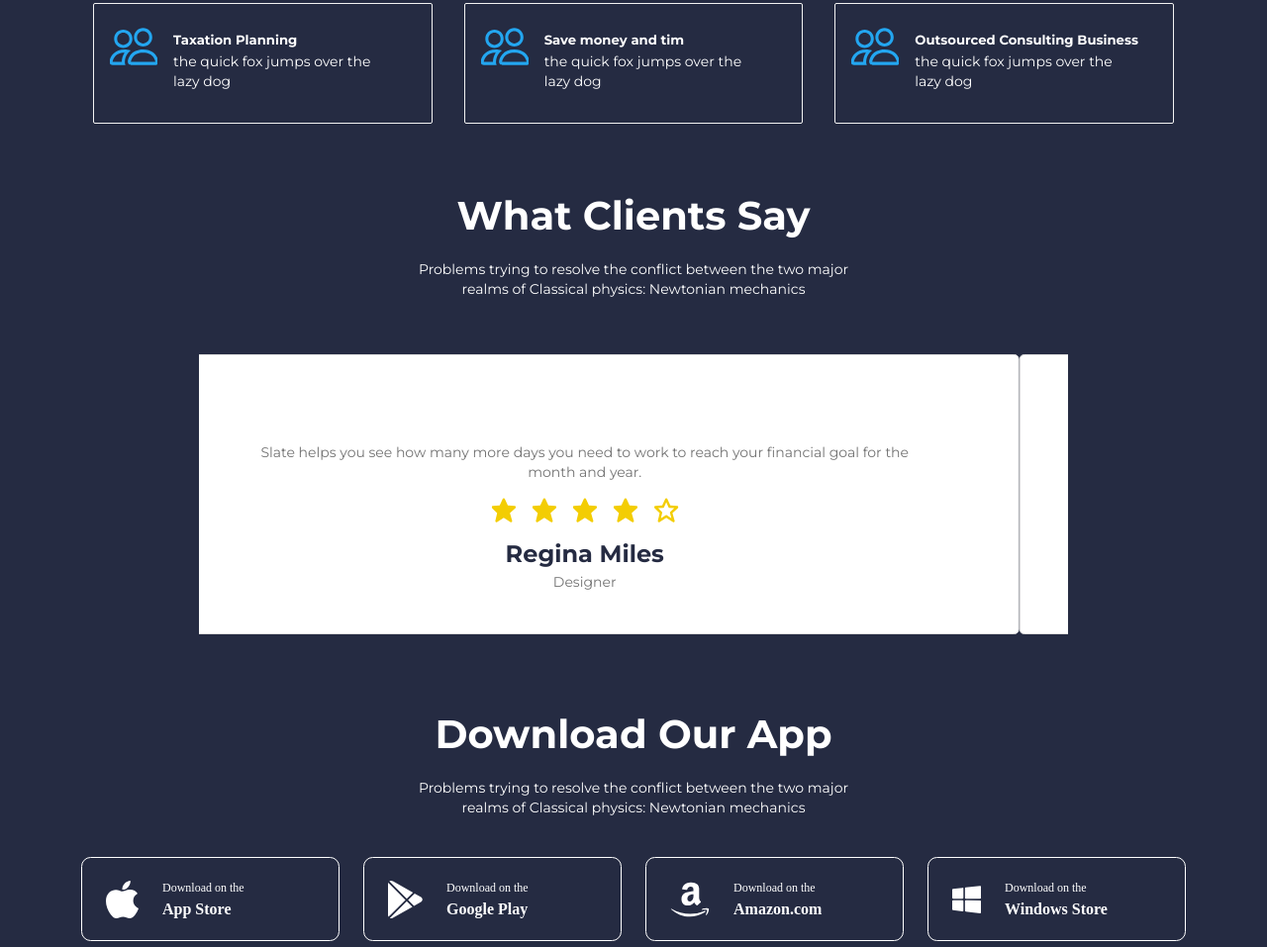
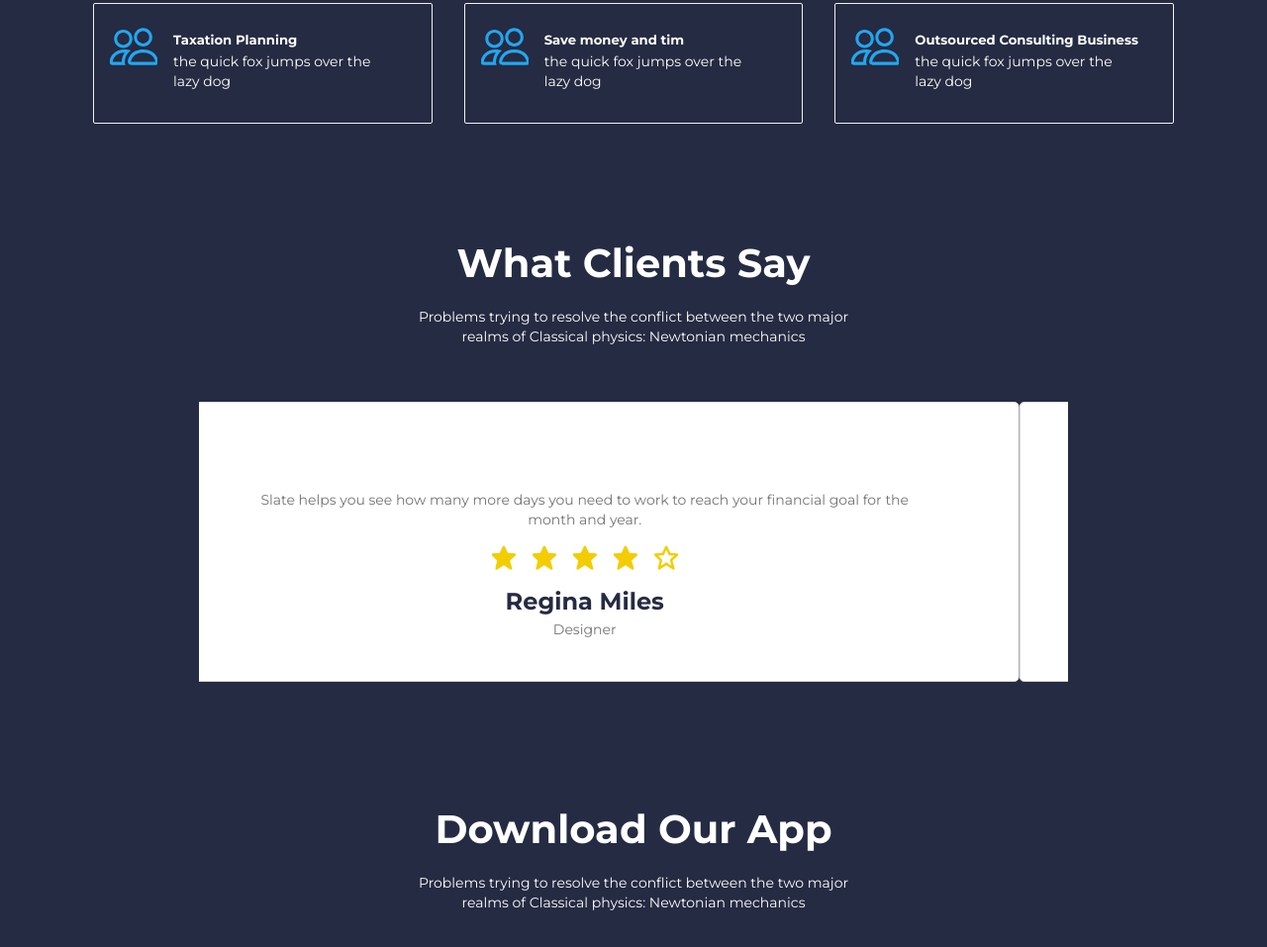
Before and after one commit to yelenchuk/ifinance_bootstrap5, a plain HTML site: page index.html in a window 1280 px wide. Shown: the part 1123-2080 px from the top of the page at 99% size. Drawn offline with nearby package versions, Linux system fonts and the light colour scheme; a web font is replaced by a local one.

Commit message:
add desktop

```diff
--- a/index.html
+++ b/index.html
@@ -235,7 +235,7 @@
 <section id="testimonials">
     <div class="container">
         <div class="row">
-            <div class="col-sm-12 col-lg-6 offset-lg-3 text-center px-5 mt-5">
+            <div class="col-sm-12 col-lg-6 offset-lg-3 text-center px-5 mt-5 pt-5">
                 <div class="header_title">What Clients Say</div>
                 <p class="main_decr py-3">Problems trying to resolve
                     the conflict between the two major
@@ -402,7 +402,7 @@
 <section id="app">
     <div class="container">
         <div class="row">
-            <div class="col-sm-12 col-lg-6 offset-lg-3 text-center px-5 mt-5">
+            <div class="col-sm-12 col-lg-6 offset-lg-3 text-center px-5 mt-5 pt-5">
                 <div class="header_title d-block d-sm-none">Download Apps Managing Business</div>
                 <div class="header_title d-none d-sm-block">Download Our App</div>
                 <p class="main_decr py-3">Problems trying to resolve the conflict between the two major
@@ -554,7 +554,7 @@
            </div>
        </div>
        <div class="row">
-           <div class="contact__main-content col-sm-12 col-lg-8 offset-lg-2">
+           <div class="contact__main-content col-sm-12 col-lg-8 offset-lg-2 pt-5">
                <div class="contact__card-item bg-light mb-lg-5 pb-lg-5 d-lg-flex">
                    <div class="d-block d-sm-none">
                    <img src="./img/contact-cover.1.jpg" alt="" class="img-fluid">
```
